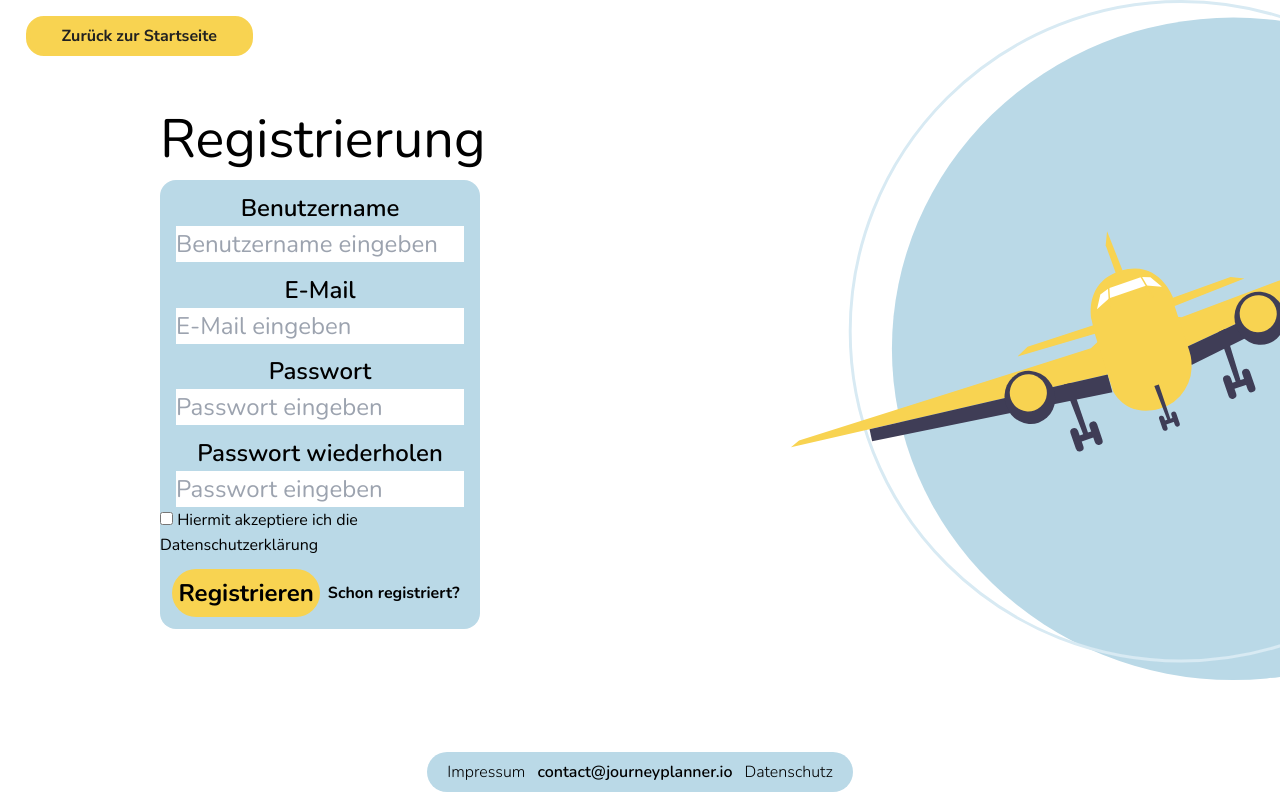
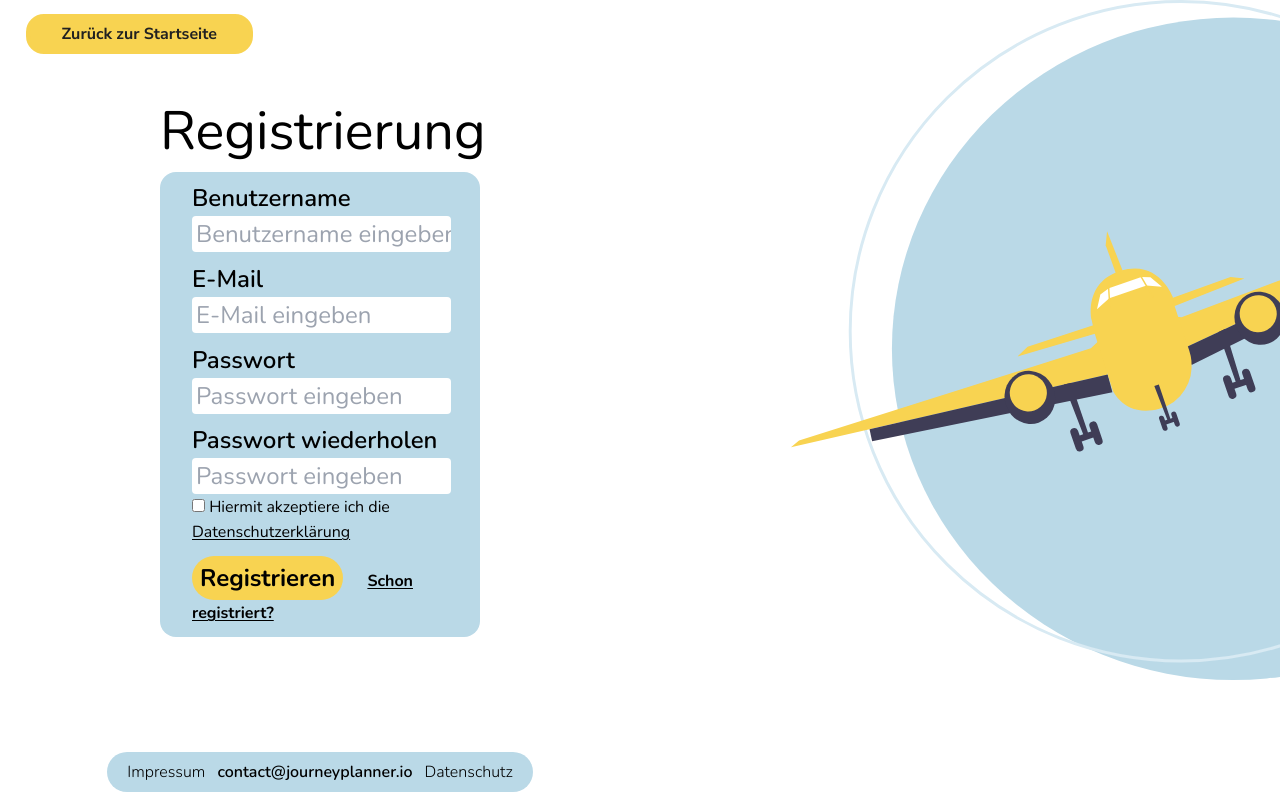
Before and after one commit to JourneyPlanner/JourneyPlanner-old, a Vue app: page /register in a window 1280 px wide. Built offline with nearby package versions, Linux system fonts and the light colour scheme; no server answers.

Commit message:
fix: style changed to be more like in the Prototype (#26)
* fix: style changed to be more like in the Prototype

* fix: prettier

---------

Co-authored-by: Stefi <smanastirska@gmail.com>

```diff
--- a/src/views/RegistrationView.vue
+++ b/src/views/RegistrationView.vue
@@ -63,47 +63,53 @@ export default {
 </script>
 <template>
   <div class="relative">
-    <div class="about bg-background flex">
+    <div class="bg-background flex">
       <div id="firsHalf" class="xl:w-1/2 md:w-2/3 sm:w-[100%] items-center justify-center flex flex-col">
         <BackToHomeButton class="absolute top-[2%] left-[2%]"/>
-        <div class="form xl:w-1/2 md:w-[80%] sm:w-[80%]">
+        <div class="xl:w-1/2 md:w-[80%] sm:w-[80%]">
           <h1 class="xl:text-3xl md:text-3xl sm:text-3xl pl-6.1538em font-nunito pt-[15%]">Registrierung</h1>
-          <form class="bg-primary rounded-2xl xl:w-[25vw] md:w-[50vw] sm:w-[75vw]">
-            <div class="inside items-center justify-center flex flex-col">
-              <h2 class=" text-left text-xl font-nunito font-semibold">Benutzername</h2>
-              <input v-model="v$.username.$model" class="font-nunito text-xl " placeholder="Benutzername eingeben">
+          <form class="bg-primary rounded-2xl xl:w-[25vw] md:w-[50vw] sm:w-[75vw] ">
+            <div class="inside flex flex-col pl-8 ">
+              <h2 class="col-start-1 text-xl font-nunito font-semibold">Benutzername</h2>
+              <input v-model="v$.username.$model"
+                     class="font-nunito text-xl border rounded border-none focus:outline-none focus:ring-2 focus:ring-call-to-action pl-1"
+                     placeholder="Benutzername eingeben">
               <p v-if="v$.username.$error" class="text-delete text-base font-nunito">Benutzername ist verpflichtend</p>
               <h2 class="text-xl font-nunito font-semibold">E-Mail</h2>
-              <input v-model="v$.contact.email.$model" class="font-nunito text-xl" placeholder="E-Mail eingeben">
+              <input v-model="v$.contact.email.$model"
+                     class="font-nunito text-xl border rounded border-none focus:outline-none focus:ring-2 focus:ring-call-to-action pl-1"
+                     placeholder="E-Mail eingeben">
               <p v-if="v$.contact.email.$error" class="text-delete text-base font-nunito">Nicht das richtige Format</p>
               <h2 class="text-xl font-nunito font-semibold">Passwort</h2>
-              <input v-model=v$.password.$model type="password" class="font-nunito text-xl"
+              <input v-model=v$.password.$model type="password"
+                     class="font-nunito text-xl border rounded border-none focus:outline-none focus:ring-2 focus:ring-call-to-action pl-1"
                      placeholder="Passwort eingeben">
-              <p v-if="v$.password.$error" class="text-delete text-base font-nunito">Muss zumindest 6 Character
+              <p v-if="v$.password.$error" class="text-delete text-base font-nunito">Muss zumindest 6 Zeichen
                 enthalten</p>
               <h2 class="text-xl font-nunito font-semibold">Passwort wiederholen</h2>
-              <input v-model=v$.passwordRepeat.$model type="password" class="font-nunito text-xl"
+              <input v-model=v$.passwordRepeat.$model type="password"
+                     class="font-nunito text-xl border rounded border-none focus:outline-none focus:ring-2 focus:ring-call-to-action pl-1"
                      placeholder="Passwort eingeben">
               <p v-if="v$.passwordRepeat.$error" class="text-delete text-base font-nunito">Nicht ident zu Passwort</p>
               <div class="check">
                 <label class="font-nunito text-base">
                   <input type="checkbox" v-model="v$.accepted.$model">
                   Hiermit akzeptiere ich die
-                  <RouterLink to="datenschutz">
+                  <RouterLink to="datenschutz" class="underline underline-offset-2 ml-4 lg:ml-0">
                     Datenschutzerklärung
                   </RouterLink>
                 </label>
               </div>
-              <div class="items-center justify-center flex p-3">
+              <p v-if="v$.accepted.$error" class="text-delete text-base font-nunito">Bitte akzeptieren Sie die
+                Datenschutzerklärung</p>
+              <div class="my-3">
                 <button :disabled="v$.$invalid" @mouseover="v$.$touch()" type="button"
-                        class="registerButton bg-call-to-action rounded-3xl font-nunito text-xl font-bold p-1.5"
+                        class="registerButton bg-call-to-action rounded-3xl font-nunito text-xl font-bold p-1 px-2"
                         @click="signUp">Registrieren
                 </button>
-                <RouterLink class="font-nunito text-base font-bold px-2 break-after-all" to="login">Schon registriert?
+                <RouterLink class="font-nunito text-base font-bold px-2 break-after-all underline underline-offset-2 lg:ml-4" to="login">Schon registriert?
                 </RouterLink>
               </div>
-              <p v-if="v$.accepted.$error" class="text-delete text-base font-nunito">Bitte akzeptieren Sie die
-                Datenschutzerklärung</p>
             </div>
           </form>
         </div>
@@ -113,11 +119,13 @@ export default {
         <FliegerIllustration class="h-[85vh] ml-[1%]"/>
       </div>
     </div>
-      <Footer class="mt-14"/>
+    <div class="xl:w-1/2 md:w-2/3 sm:w-[100%] items-center justify-center flex ">
+      <Footer class="bottom-0 w-full md:fixed"/>
+    </div>
   </div>
 </template>
 
-<style>
+<style scoped>
 input:not([type="checkbox"]) {
   @apply flex w-[90%]
 }
```
